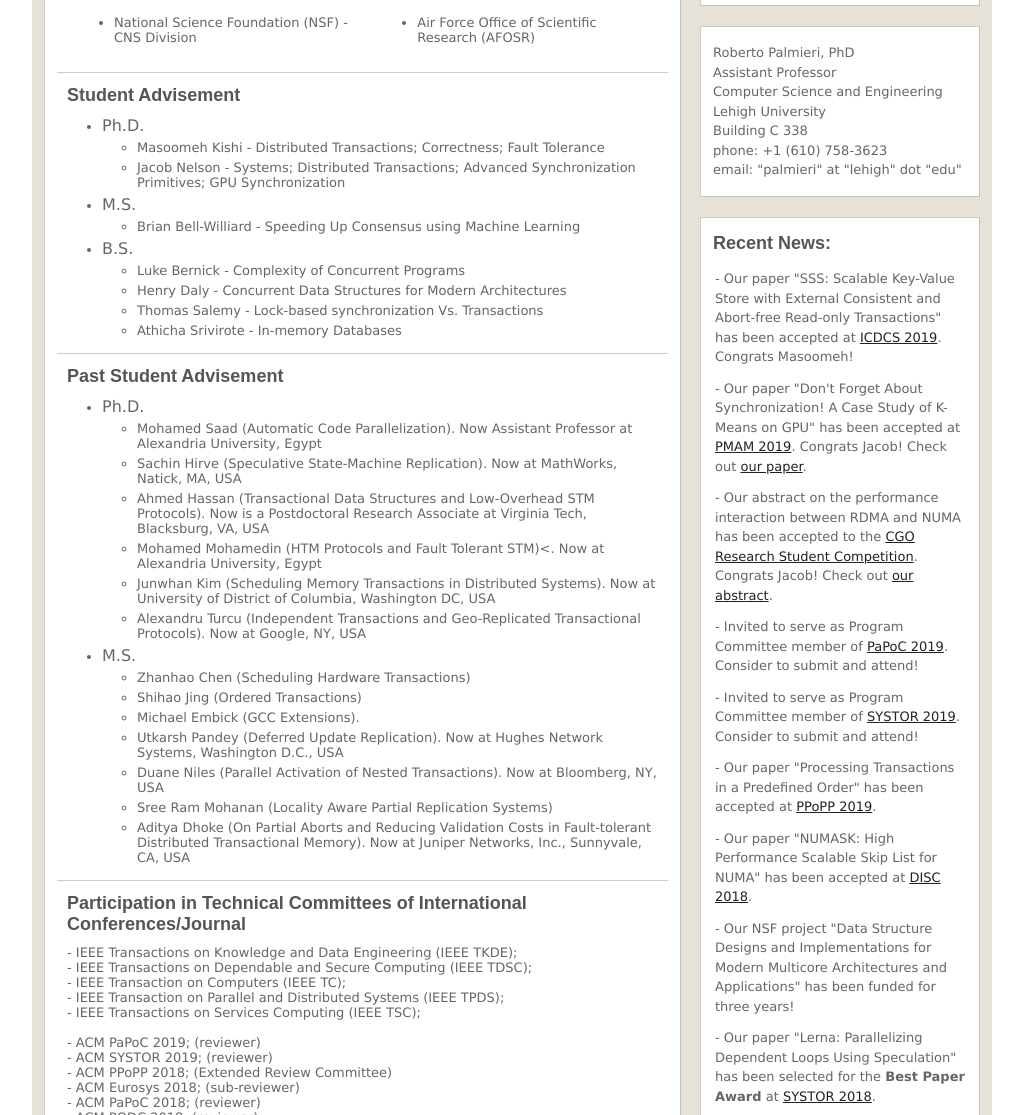
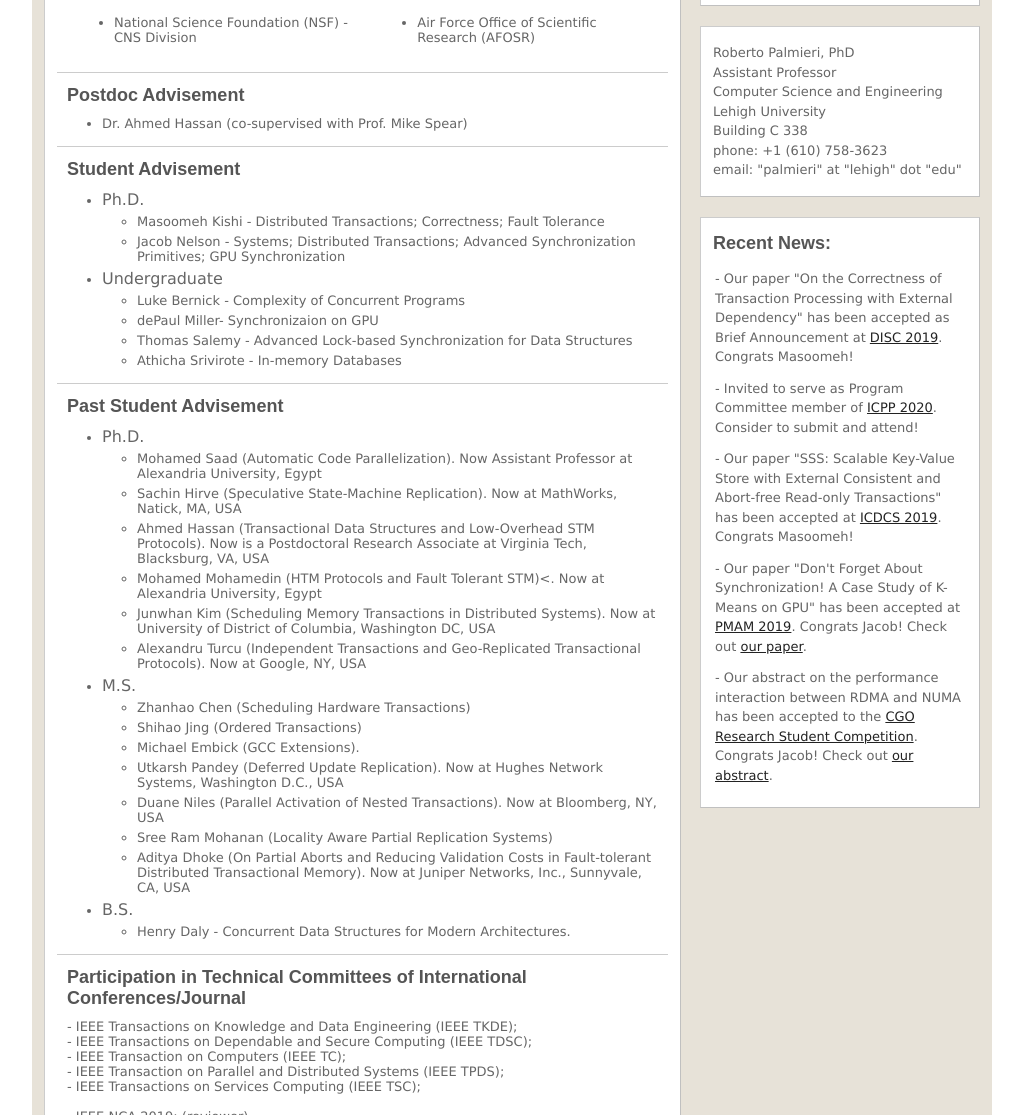
Before and after one commit to robertopalmieri/robertopalmieri.github.io, a plain HTML site: page website/res.html in a window 1280 px wide. Shown: the part 461-1576 px from the top of the page, without its empty margins (128-1151 px from the left). Drawn offline with Linux system fonts and the light colour scheme.

Commit message:
Updates DISC and Ahmed

```diff
--- a/website/res.html
+++ b/website/res.html
@@ -106,6 +106,13 @@ page</a>
       </td>
     </tr>
     <tr>
+      <td style="vertical-align: top;"><h3>Postdoc Advisement</h3>
+      <ul>
+      	<li>Dr. Ahmed Hassan (co-supervised with Prof. Mike Spear)</li>
+      </ul>
+      </td>
+    </tr>
+    <tr>
       <td style="vertical-align: top;"><h3>Student Advisement</h3>
       <ul>
       	<li><span style="font-size: medium;">Ph.D.</span></li>
@@ -113,15 +120,17 @@ page</a>
       		<li>Masoomeh Kishi - Distributed Transactions; Correctness; Fault Tolerance</li>
       		<li>Jacob Nelson - Systems; Distributed Transactions; Advanced Synchronization Primitives; GPU Synchronization</li>
       	</ul>
+      	<!--
         <li><span style="font-size: medium;">M.S.</span></li>
       	<ul>
       		<li>Brian Bell-Williard - Speeding Up Consensus using Machine Learning</li>
       	</ul>
-      	<li><span style="font-size: medium;">B.S.</span></li>
+        -->
+      	<li><span style="font-size: medium;">Undergraduate</span></li>
       	<ul>
       		<li>Luke Bernick - Complexity of Concurrent Programs</li>
-      		<li>Henry Daly - Concurrent Data Structures for Modern Architectures</li>
-      		<li>Thomas Salemy - Lock-based synchronization Vs. Transactions</li>
+          <li>dePaul Miller- Synchronizaion on GPU</li>
+      		<li>Thomas Salemy - Advanced Lock-based Synchronization for Data Structures</li>
       		<li>Athicha Srivirote - In-memory Databases</li>
       	</ul>
       </ul>
@@ -149,6 +158,14 @@ page</a>
 		<li>Sree Ram Mohanan (Locality Aware Partial Replication Systems)</li>
 		<li>Aditya Dhoke (On Partial Aborts and Reducing Validation Costs in Fault-tolerant Distributed Transactional Memory). Now at Juniper Networks, Inc., Sunnyvale, CA, USA</li>
       	</ul>
+        <li><span style="font-size: medium;">B.S.</span></li>
+        <ul>
+        <li>Henry Daly - Concurrent Data Structures for Modern Architectures.</li>
+        </ul>
+
+
+
+
       </ul>
       </td>
     </tr>
@@ -160,6 +177,9 @@ page</a>
 - IEEE Transaction on Computers (IEEE TC);<br />
 - IEEE Transaction on Parallel and Distributed Systems (IEEE TPDS);<br />
 - IEEE Transactions on Services Computing (IEEE TSC);<br /><br />
+- IEEE NCA 2019; (reviewer)<br />
+- ACM PODC 2019; (sub-reviewer)<br />
+- IEEE ICDCS 2019; (sub-reviewer)<br />
 - ACM PaPoC 2019; (reviewer)<br />
 - ACM SYSTOR 2019; (reviewer)<br />
 - ACM PPoPP 2018; (Extended Review Committee)<br />
@@ -231,15 +251,17 @@ email: "palmieri" at "lehigh" dot "edu"
         <li>
               <h3>Recent News:</h3>
             <ul>
+        <li>- Our paper "On the Correctness of Transaction Processing with External Dependency" has been accepted as Brief Announcement at <a href="http://www.disc-conference.org/wp/disc2019/">DISC 2019</a>. Congrats Masoomeh!</li>
+        <li>- Invited to serve as Program Committee member of <a href="http://icpp-conf.org">ICPP 2020</a>. Consider to submit and attend!</li>
         <li>- Our paper "SSS: Scalable Key-Value Store with External Consistent and Abort-free Read-only Transactions" has been accepted at <a href="https://theory.utdallas.edu/ICDCS2019/">ICDCS 2019</a>. Congrats Masoomeh!</li>
         <li>- Our paper "Don't Forget About Synchronization! A Case Study of K-Means on GPU" has been accepted at <a href="http://www.cs.otago.ac.nz/pmam2019/">PMAM 2019</a>. Congrats Jacob! Check out <a target="_new" href="files/pubs/CR-pmam-2019.pdf">our paper</a>.</li>
         <li>- Our abstract on the performance interaction between RDMA and NUMA has been accepted to the <a href="http://cgo.org/cgo2019/src/">CGO Research Student Competition</a>. Congrats Jacob! Check out <a target="_new" href="files/pubs/CR-cgo-src-2019.pdf">our abstract</a>.</li>
-      <li>- Invited to serve as Program Committee member of <a href="https://www.eurosys2019.org/workshops/">PaPoC 2019</a>. Consider to submit and attend!</li>
-      <li>- Invited to serve as Program Committee member of <a href="https://www.systor.org/2019/">SYSTOR 2019</a>. Consider to submit and attend!</li>
-      <li>- Our paper "Processing Transactions in a Predefined Order" has been accepted at <a href="https://ppopp19.sigplan.org">PPoPP 2019</a>.</li>
-      <li>- Our paper "NUMASK: High Performance Scalable Skip List for NUMA" has been accepted at <a href="http://www.disc-conference.org/wp/disc2018/">DISC 2018</a>.</li>
-      <li>- Our NSF project "Data Structure Designs and Implementations for Modern Multicore Architectures and Applications" has been funded for three years!</li>
-      <li>- Our paper "Lerna: Parallelizing Dependent Loops Using Speculation" has been selected for the <b>Best Paper Award</b> at <a href="https://www.systor.org/2018/">SYSTOR 2018</a>.</li>
+        <!--<li>- Invited to serve as Program Committee member of <a href="https://www.eurosys2019.org/workshops/">PaPoC 2019</a>. Consider to submit and attend!</li>-->
+        <!--<li>- Invited to serve as Program Committee member of <a href="https://www.systor.org/2019/">SYSTOR 2019</a>. Consider to submit and attend!</li>-->
+        <!--<li>- Our paper "Processing Transactions in a Predefined Order" has been accepted at <a href="https://ppopp19.sigplan.org">PPoPP 2019</a>.</li>-->
+        <!--<li>- Our paper "NUMASK: High Performance Scalable Skip List for NUMA" has been accepted at <a href="http://www.disc-conference.org/wp/disc2018/">DISC 2018</a>.</li>-->
+        <!--<li>- Our NSF project "Data Structure Designs and Implementations for Modern Multicore Architectures and Applications" has been funded for three years!</li>-->
+        <!--<li>- Our paper "Lerna: Parallelizing Dependent Loops Using Speculation" has been selected for the <b>Best Paper Award</b> at <a href="https://www.systor.org/2018/">SYSTOR 2018</a>.</li>-->
   <!--      <li>- Our paper "Nemo: NUMA-aware Concurrency Control for Scalable Transactional Memory" has been accepted at <a href="http://oaciss.uoregon.edu/icpp18/index.php">ICPP 2018</a>.</li> -->
   <!--      <li>- Invited to serve as Extended Review Committee member of <a href="https://ppopp18.sigplan.org">PPoPP 2018</a>. Consider to submit and attend!</li> -->
             </ul>
```
Also changed, not shown: website/index.html (+9 -7 lines), website/pubs.html (+10 -7 lines), website/short_cv.html (+8 -6 lines), website/teaching.html (+8 -6 lines). Lines whose indentation alone changed are shown as unchanged.
